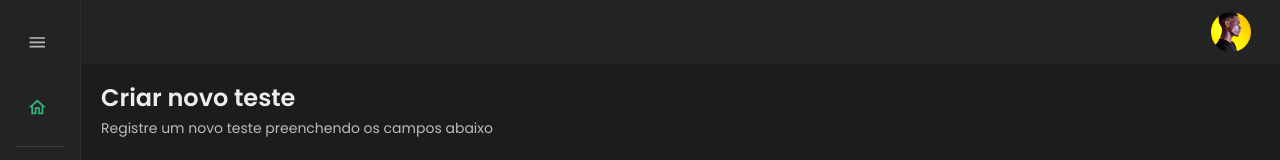
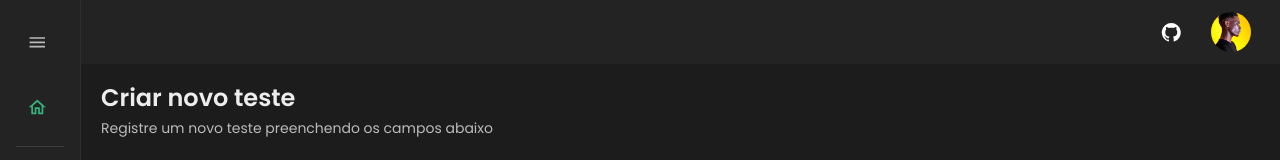
Before and after one commit to Masterix-Sistemas/test-logger-app, a React (Vite) app: page /test in a window 1280 px wide. Shown: the top 160 px of the page. Built offline with nearby package versions, Linux system fonts and the light colour scheme; no server answers.

Commit message:
feat: adicionado o link do repo do github

```diff
--- a/src/pages/Global/Topbar.tsx
+++ b/src/pages/Global/Topbar.tsx
@@ -1,4 +1,5 @@
 import { Logout, Settings } from '@mui/icons-material';
+import GitHubIcon from '@mui/icons-material/GitHub';
 import {
   Avatar,
   IconButton,
@@ -39,6 +40,14 @@ const Topbar = () => {
           alignItems="center"
           width="100%"
         >
+          <Tooltip title="Github">
+            <IconButton
+              sx={{ ml: 2 }}
+              href="https://github.com/Masterix-Sistemas/test-logger"
+            >
+              <GitHubIcon fontSize="medium" />
+            </IconButton>
+          </Tooltip>
           <Tooltip title="Configurações">
             <IconButton
               onClick={handleClick}
```
